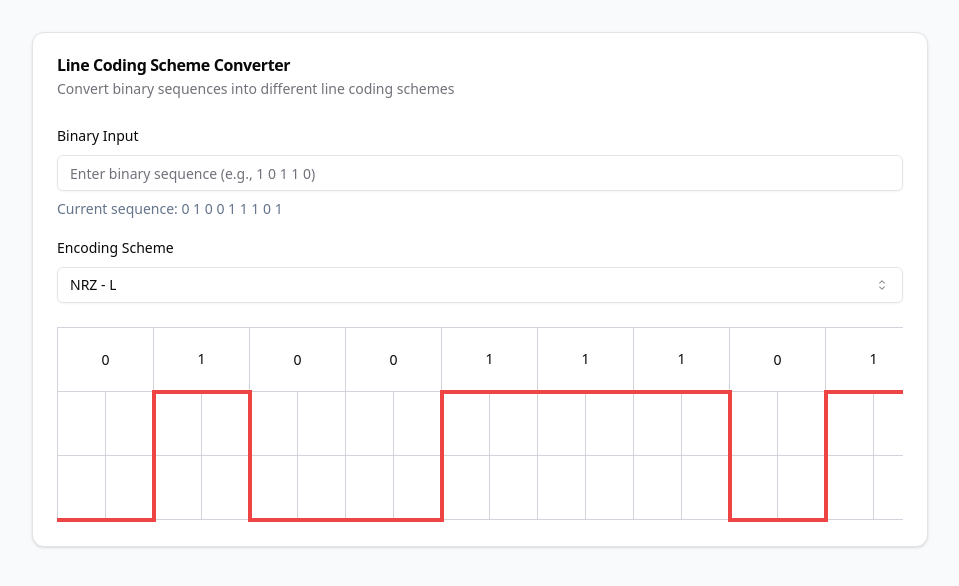
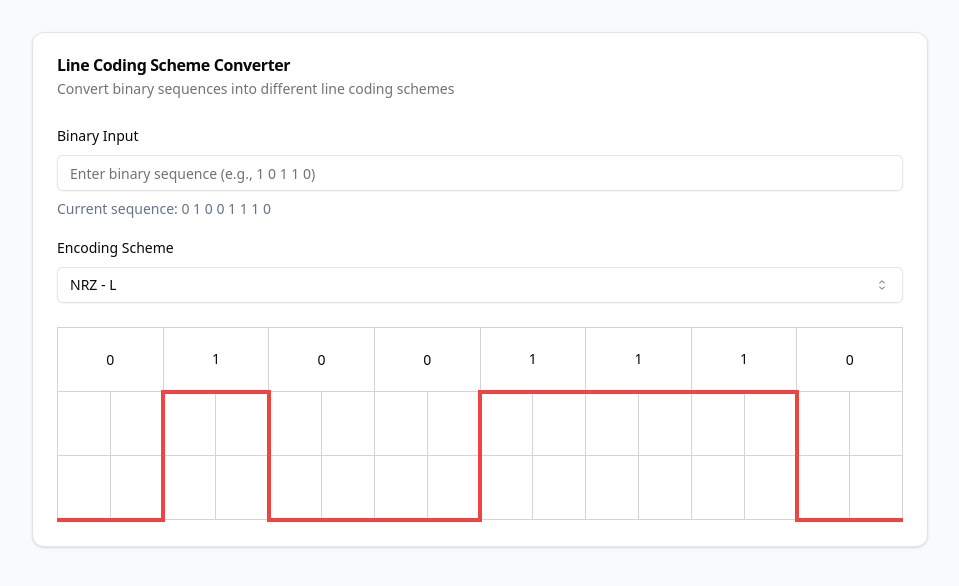
Before and after one commit to harknoel/BontilaoHarkNoelLabExer9, a React (Vite) app: page / in a window 1280 px wide. Shown: the top 586 px of the page, without its empty margins (160-1119 px from the left). Built offline with nearby package versions, Linux system fonts and the light colour scheme.

Commit message:
feat(web): remove logs

```diff
--- a/src/pages/Scheme/Scheme.tsx
+++ b/src/pages/Scheme/Scheme.tsx
@@ -17,7 +17,7 @@ import { Alert, AlertDescription } from "@/components/ui/alert";
 const Scheme = () => {
   const [inputString, setInputString] = useState("");
   const [inputArray, setInputArray] = useState<number[]>([
-    0, 1, 0, 0, 1, 1, 1, 0, 1,
+    0, 1, 0, 0, 1, 1, 1, 0,
   ]);
   const [selectedEncoding, setSelectedEncoding] = useState<string>(
     EncodingScheme.NRZ_L
@@ -28,28 +28,20 @@ const Scheme = () => {
   useEffect(() => {
     const output = LineCoding.convert(selectedEncoding, inputArray);
     setResult(output);
-    console.log(inputArray);
   }, [selectedEncoding, inputArray]);
 
   const handleInputChange = (e: React.ChangeEvent<HTMLInputElement>) => {
     const value = e.target.value;
-
-    // Only allow 0s and 1s to be typed
     if (value && !/^[01]+$/.test(value)) {
       setError("Please enter only binary digits (0s and 1s)");
       return;
     }
-
     setInputString(value);
     setError("");
-
-    // Allow empty input to revert to default
     if (!value) {
       setInputArray([0, 1, 0, 0, 1, 1, 1, 0, 1]);
       return;
     }
-
-    // Convert string to array of numbers
     const numbers = Array.from(value).map((digit) => parseInt(digit));
     setInputArray(numbers);
   };
```
